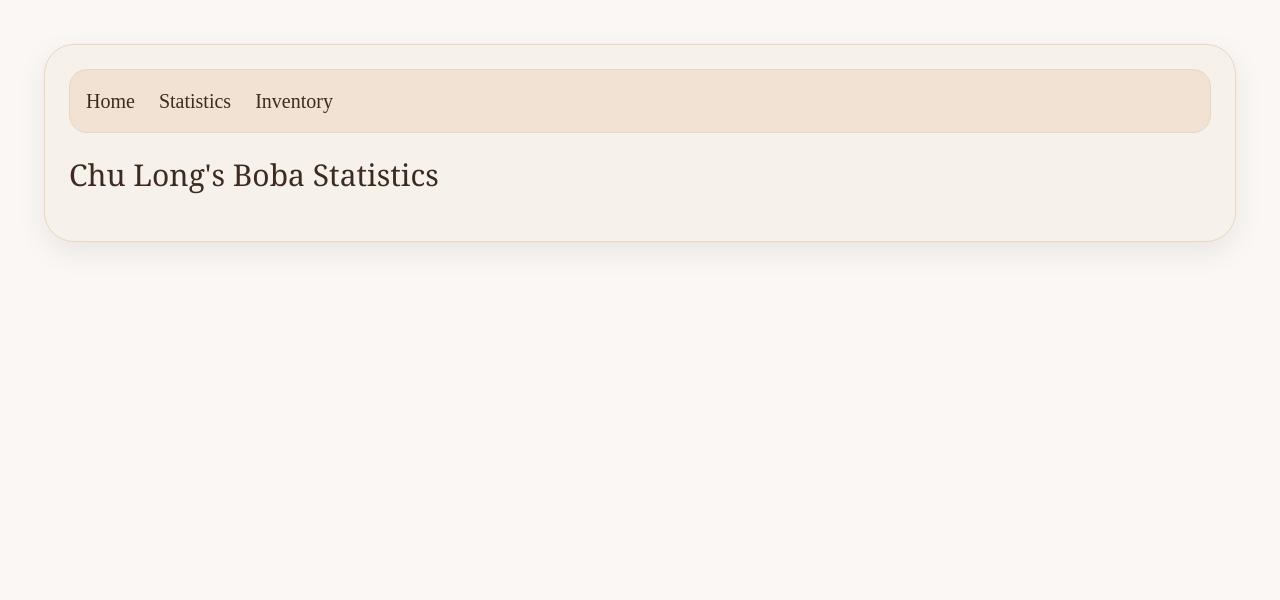
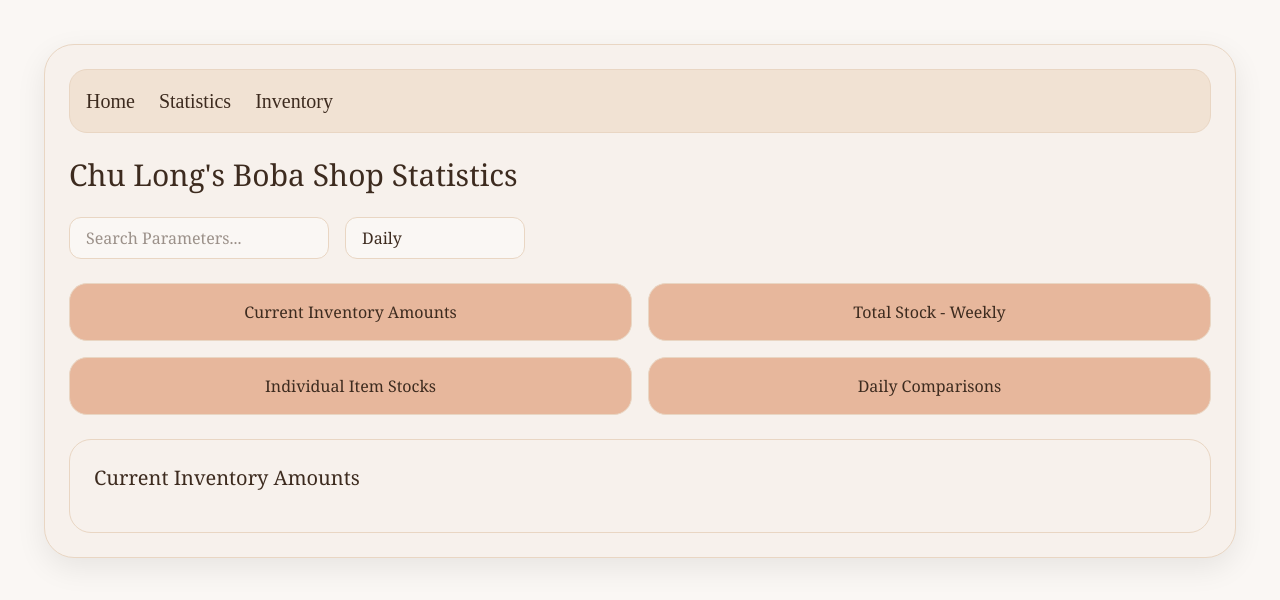
Before and after one commit to CarterDo145/Inventory-App, a React (Vite) app in the folder frontend/frontend-react/: page /statistics in a window 1280 px wide. Shown: the top 600 px of the page. Built offline with nearby package versions, Linux system fonts and the light colour scheme; no server answers.

Commit message:
started on the statistics page, working on filtering through different query parameters and how to implement graphs

```diff
--- a/frontend/frontend-react/package.json
+++ b/frontend/frontend-react/package.json
@@ -13,7 +13,9 @@
     "react": "^19.2.5",
     "react-dom": "^19.2.5",
     "react-icons": "^5.6.0",
-    "react-router-dom": "^7.15.1"
+    "react-is": "^19.2.3",
+    "react-router-dom": "^7.15.1",
+    "recharts": "^3.8.1"
   },
   "devDependencies": {
     "@eslint/js": "^9.39.4",
--- a/frontend/frontend-react/src/App.jsx
+++ b/frontend/frontend-react/src/App.jsx
@@ -178,8 +178,8 @@ function App() {
           />
 
           <Route path="/statistics" element={<Statistics
-
-          />}
+            items={items}
+            />}
           />
 
           <Route path="/inventory" element={<Inventory
--- a/frontend/frontend-react/src/pages/inventory.jsx
+++ b/frontend/frontend-react/src/pages/inventory.jsx
@@ -39,7 +39,7 @@ function Inventory({
     return (
         <div>
             <h1 className="text-3xl font-serif text-[#3D2B1F] mt-6 mb-6">
-                Chu Long's Boba Inventory
+                Chu Long's Boba Shop Inventory
             </h1>
 
             {/* SEARCH + ADD CONTROLS */}
--- a/frontend/frontend-react/src/pages/statistics.jsx
+++ b/frontend/frontend-react/src/pages/statistics.jsx
@@ -1,10 +1,90 @@
+import { BarChart, Bar, XAxis, YAxis, Tooltip, ResponsiveContainer } from "recharts"
+import { useState, useRef } from "react"
 
 
-function Statistics() {
+
+function Statistics({
+    items
+}) {
+    const [querySearch, setQuerySearch] = useState("")
+    const [selectedReport, setSelectedReport] = useState(null) // state to track which report is selected
+    const [timeFrame, setTimeFrame] = useState("weekly") // state to track selected time frame for reports that require it
+    const graphRef = useRef() // ref to the graph container, so it will scroll down for the user
+
+
+    const reports =  [
+        "Current Inventory Amounts",
+        "Total Stock - Weekly",
+        "Individual Item Stocks",
+        "Daily Comparisons"
+    ]
+
+    const filteredReports = reports.filter(report =>
+        report.toLowerCase().includes(querySearch.toLowerCase())
+    )
+
     return (
-        <h1 className="text-3xl font-serif text-[#3D2B1F] mt-6 mb-6"
-            >Chu Long's Boba Statistics</h1>
+        <div>
+            <h1 className="text-3xl font-serif text-[#3D2B1F] mt-6 mb-6"
+                >Chu Long's Boba Shop Statistics
+            </h1>
 
+            {/* Search + Time Frame */}
+            <div className="flex items-center gap-4 mb-6">
+                <input
+                    className="bg-[#FAF7F4] border border-[#E9D6C3]
+                    rounded-xl px-4 py-2 w-[260px]
+                    text-[#3D2B1F]
+                    font-serif
+                    focus:outline-none focus:ring-2 focus:ring-[#D98C73]
+                    transition"
+                    type="text"
+                    placeholder="Search Parameters..."
+                    value={querySearch}
+                    onChange={(e) => setQuerySearch(e.target.value)}
+                    onKeyDown={(e) => {
+                    if (e.key === "Enter") setQuerySearch("")
+                    }}
+                />
+
+                <select
+                    className="appearance-none bg-[#FAF7F4] border border-[#E9D6C3]
+                    rounded-xl px-4 py-2 w-[180px]
+                    text-[#3D2B1F]
+                    font-serif
+                    focus:outline-none focus:ring-2 focus:ring-[#D98C73]
+                    transition"
+                >
+                    <option value="daily">Daily</option>
+                    <option value="weekly">Weekly</option>
+                    <option value="monthly">Monthly</option>
+                    <option value="yearly">Yearly</option>
+                </select>
+            </div>
+            {/* Report Options */}
+            <div className="grid grid-cols-2 gap-4 mb-6">
+            {filteredReports.map((report) => (
+                <button
+                key={report}
+                className="bg-[#E7B79C] border border-[#E9D6C3]
+                    rounded-[18px] p-4 font-serif text-[#3D2B1F]
+                    hover:bg-[#5a3e36] hover:text-white
+                    hover:shadow-md transition"
+                onClick={() => setSelectedReport(report)}
+                >
+                {report}
+                </button>
+            ))}
+            </div>
+
+            {/* Current Inventory Amount Bar Chart */}
+            <div className="bg-[#F7F1EC] border border-[#E9D6C3] rounded-[22px] p-6">
+                <h2 className="text-xl font-serif text-[#3D2B1F] mb-4">
+                    Current Inventory Amounts
+                </h2>
+            </div>
+
+        </div>
     );
 }
 
```
Also changed, not shown: 1 other file (tests, documents, lock files or other folders).
